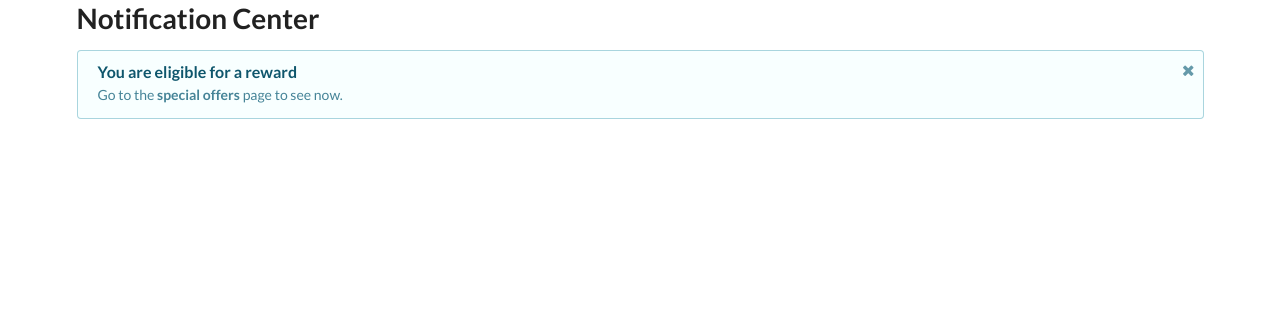
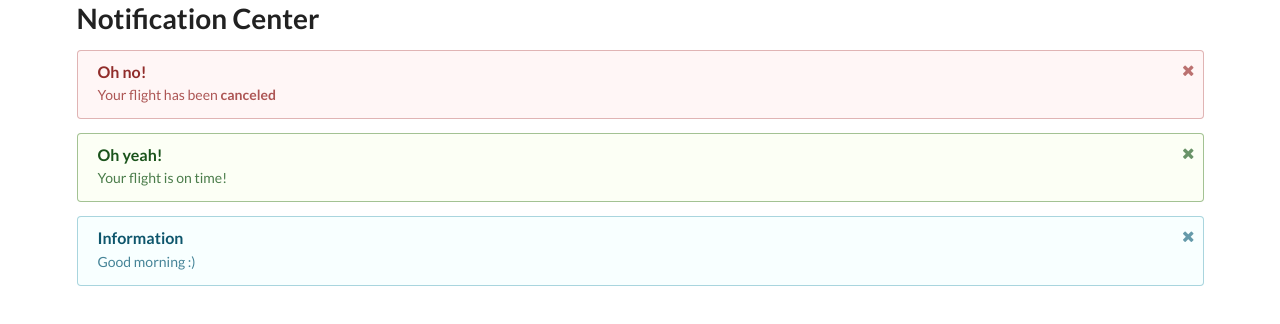
Before and after one commit to apmcila/vue_component_notification, a plain HTML site: page index.html in a window 1280 px wide. Drawn offline with nearby package versions, Linux system fonts and the light colour scheme.

Commit message:
Add notification component

```diff
--- a/index.html
+++ b/index.html
@@ -9,21 +9,30 @@
   <div id="app" class="ui container">
     <h1>Notification Center</h1>
 
-    <!-- Notification Message Markup -->
-    <!-- Types: info, warning, error, success -->
-    <div class="ui info message">
-      <i class="close icon"></i>
-      <div class="header">
-        You are eligible for a reward
-      </div>
-      <p>Go to the <b>special offers</b> page to see now.</p>
-    </div>
+    <notification-message type="error" header="Oh no!">
+      <p>Your flight has been <b>canceled</b></p>
+    </notification-message>
 
+    <notification-message type="success" header="Oh yeah!">
+      <p>Your flight is on time!</p>
+    </notification-message>
+
+    <notification-message>
+      <p>Good morning :)</p>
+    </notification-message>
   </div>
 
   <!-- Template for Notification Message -->
   <script type="text/x-template" id="notification-message-template">
-
+    <!-- Notification Message Markup -->
+    <!-- Types: info, warning, error, success -->
+    <div class="ui message" :class="type" v-if="!hidden">
+      <i class="close icon" @click="hide"></i>
+      <div class="header">
+        {{header}}
+      </div>
+      <slot></slot>
+    </div>
   </script>
 
   <!-- Import Vue.js -->
@@ -31,7 +40,25 @@
 
   <!-- Your JavaScript Code :) -->
   <script>
-    Vue.createApp({}).mount('#app')
+    Vue.createApp({})
+    .component('notification-message', {
+      template: '#notification-message-template',
+      props:{
+        type: {type: String, default: 'info'},
+        header: {type: String, default: 'Information'}
+      },
+      data(){
+        return {
+          hidden: false
+        }
+      },
+      methods:{
+        hide(){
+          this.hidden = true
+        }
+      }
+    })
+    .mount('#app')
   </script>
 </body>
 
```
